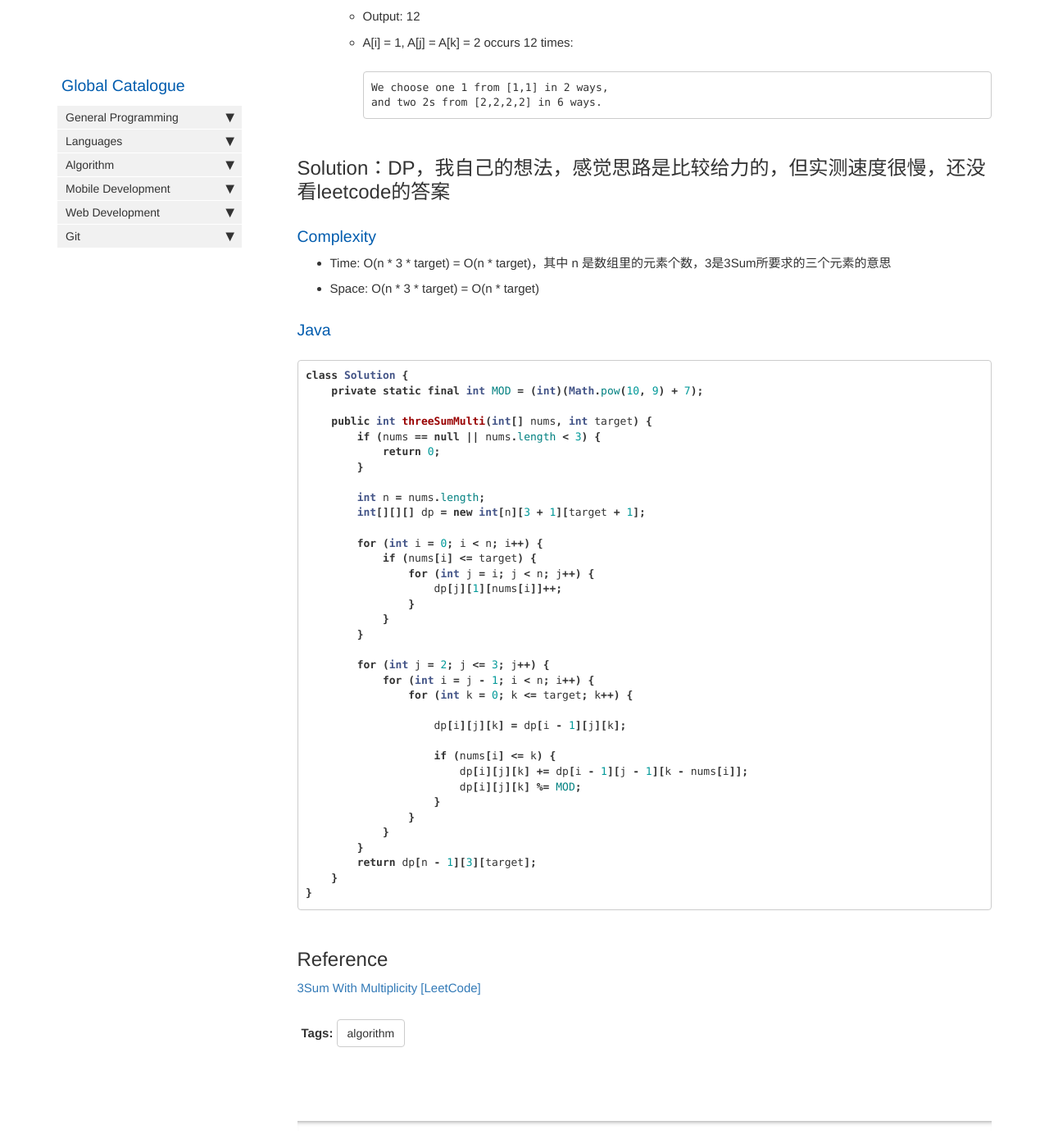
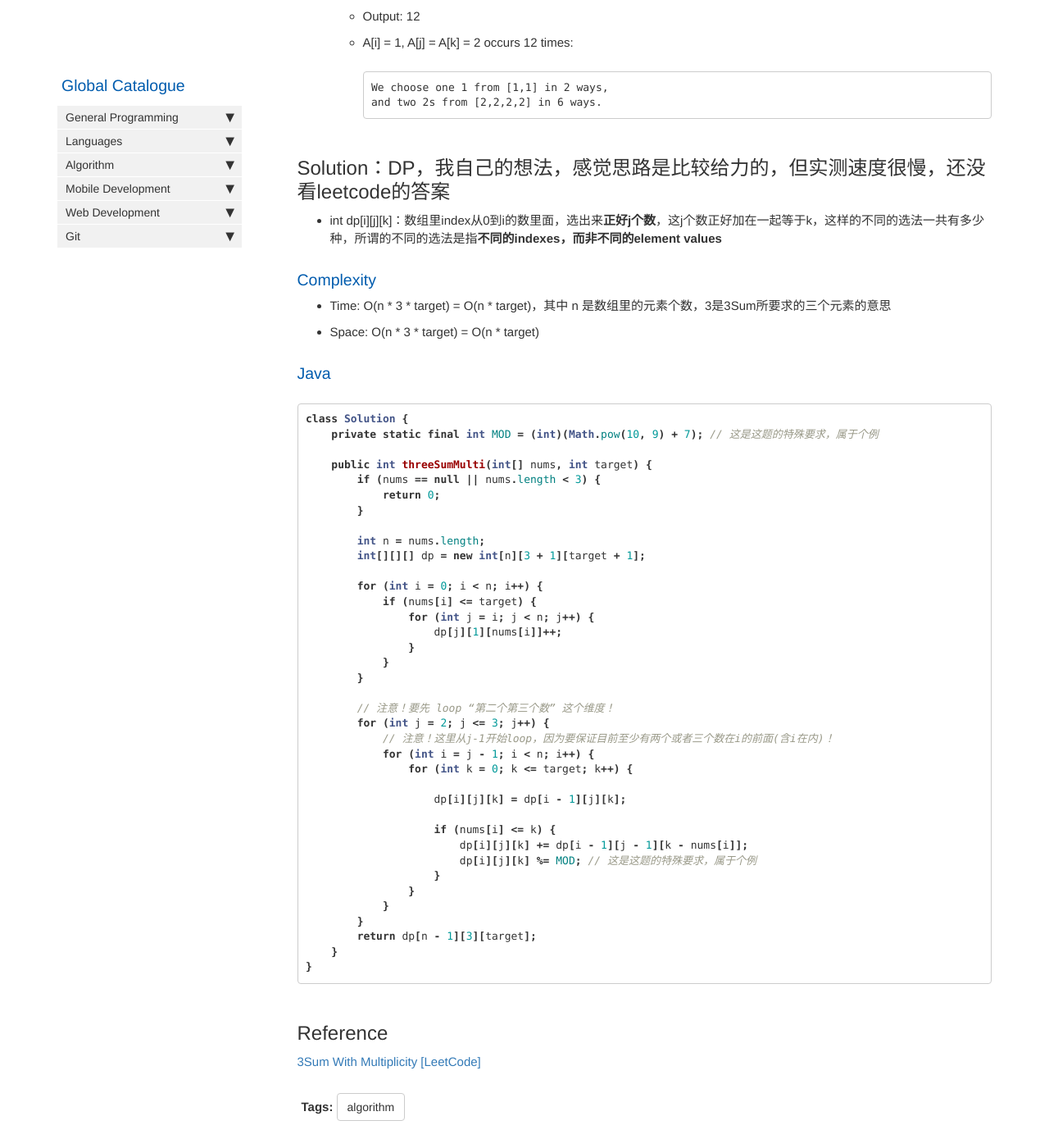
Before and after one commit to HungryOrc/hungryorc.github.io, a Jekyll site: the page built from pages/algorithm/algorithm_3Sum_numOfUniqueIndexTriplets.md, in a window 1280 px wide and 1400 px high, scrolled down 1102 px. Shown: the whole window at 82% size. Built offline with Jekyll 4.4.1, drawn with Linux system fonts in a browser that asks for light colours; nearby versions of some CDN libraries; comment, search, counter and statistics services are not loaded.

Commit message:
Update algorithm_3Sum_numOfUniqueIndexTriplets.md

````diff
--- a/pages/algorithm/algorithm_3Sum_numOfUniqueIndexTriplets.md
+++ b/pages/algorithm/algorithm_3Sum_numOfUniqueIndexTriplets.md
@@ -46,6 +46,7 @@ Note:
     ```
 
 ## Solution：DP，我自己的想法，感觉思路是比较给力的，但实测速度很慢，还没看leetcode的答案
+* int dp[i][j][k]：数组里index从0到i的数里面，选出来**正好j个数**，这j个数正好加在一起等于k，这样的不同的选法一共有多少种，所谓的不同的选法是指**不同的indexes，而非不同的element values**
 
 ### Complexity
 * Time: O(n * 3 * target) = O(n * target)，其中 n 是数组里的元素个数，3是3Sum所要求的三个元素的意思
@@ -54,7 +55,7 @@ Note:
 ### Java
 ```java
 class Solution {
-    private static final int MOD = (int)(Math.pow(10, 9) + 7);
+    private static final int MOD = (int)(Math.pow(10, 9) + 7); // 这是这题的特殊要求，属于个例
 
     public int threeSumMulti(int[] nums, int target) {
         if (nums == null || nums.length < 3) {
@@ -72,7 +73,9 @@ class Solution {
             }
         }
 
+        // 注意！要先 loop “第二个第三个数” 这个维度！
         for (int j = 2; j <= 3; j++) {
+            // 注意！这里从j-1开始loop，因为要保证目前至少有两个或者三个数在i的前面(含i在内)！
             for (int i = j - 1; i < n; i++) {
                 for (int k = 0; k <= target; k++) {
 
@@ -80,7 +83,7 @@ class Solution {
 
                     if (nums[i] <= k) {
                         dp[i][j][k] += dp[i - 1][j - 1][k - nums[i]];
-                        dp[i][j][k] %= MOD;
+                        dp[i][j][k] %= MOD; // 这是这题的特殊要求，属于个例
                     }
                 }
             }
````
